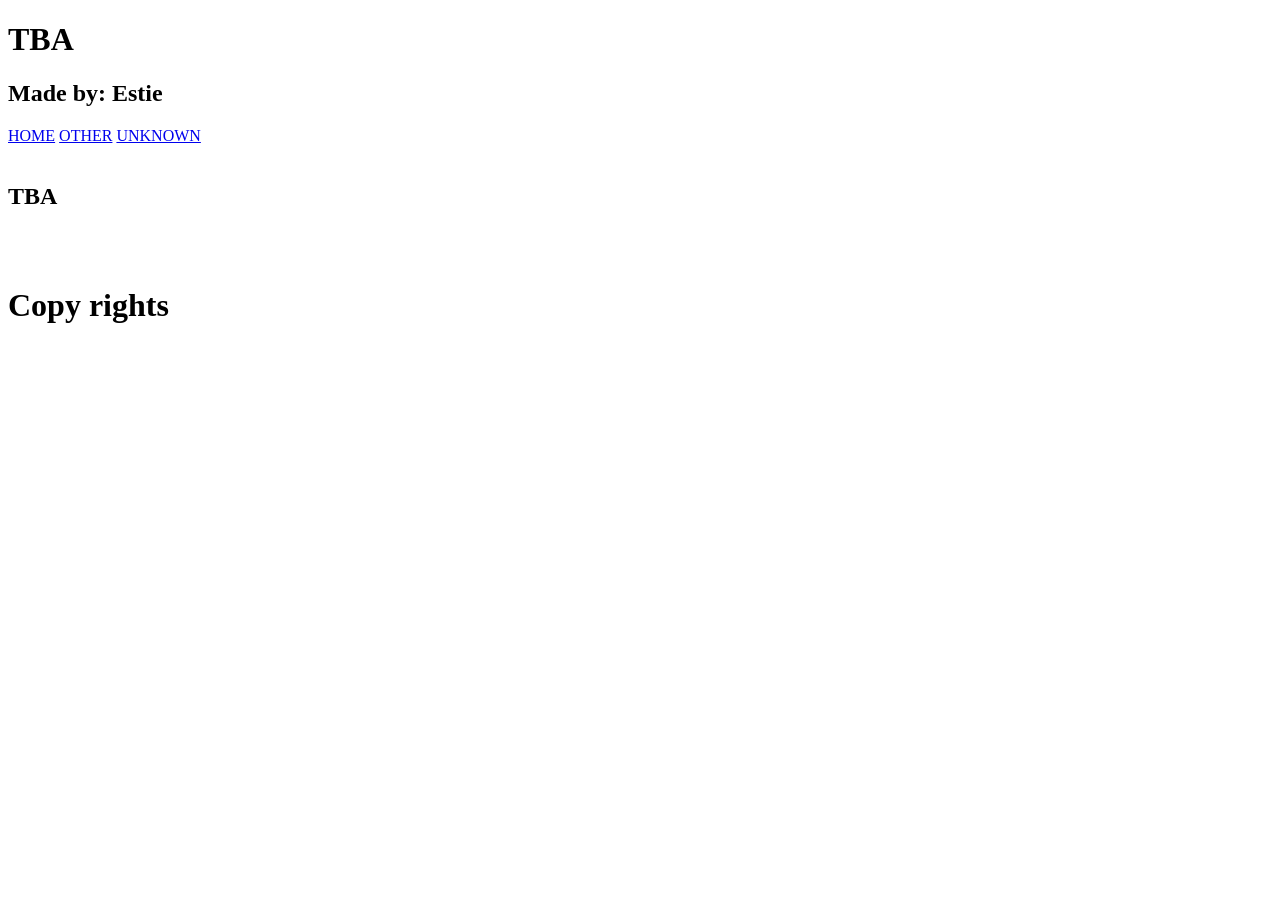
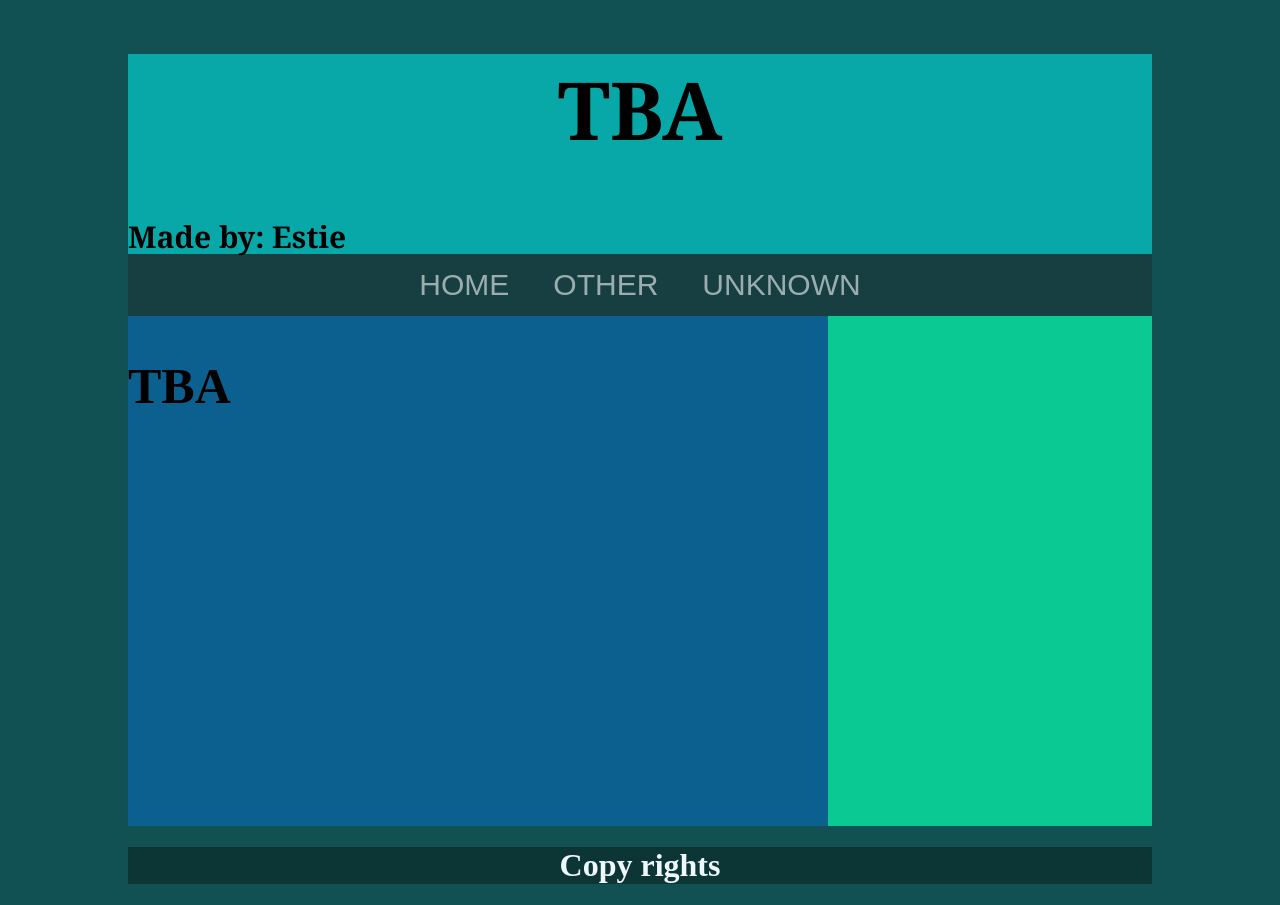
Before and after one commit to EstieBlue/Website-that-randomly-generates-topics, a plain HTML site: page index.html in a window 1280 px wide. Before the commit the page ends 800 px from the top, so only its background shows below. Drawn offline with Linux system fonts and the light colour scheme.

Commit message:
Added a css file with basic style information

```diff
--- a/index.html
+++ b/index.html
@@ -28,15 +28,16 @@
 
             <section>
                 <div class="next_to">
-                    <img src="images/IMG_20250111_191528_679.jpg" alt="">
+
+
                     <h1>TBA</h1>
                 </div>
-                <img src="images/IMG_20250111_191526_321.jpg" alt="">
+
             </section>
 
 
             <article>
-                <img src="images/IMG_20241003_115037_795.jpg" alt="">
+
             </article>
 
         </div>
--- a/style1.css
+++ b/style1.css
@@ -0,0 +1,94 @@
+.container {
+    margin-left: auto;
+    margin-right: auto;
+    width: 1024px;
+
+}
+
+body {
+    background-color: rgb(17, 81, 83);
+
+    /* this allows you to resize without the image getting desorted*/
+    background-size: cover;
+    background-repeat: no-repeat;
+    background-position: center;
+}
+
+
+header {
+    height: 200px;
+    background-color: rgba(0, 255, 255, 0.503);
+}
+
+header h1 {
+    text-align: center;
+    font-size: 80px;
+    font-family: Cambria, Cochin, Georgia, Times, 'Times New Roman', serif;
+
+}
+
+header h2 {
+    text-align: left;
+    font-size: 30px;
+    font-family: Cambria, Cochin, Georgia, Times, 'Times New Roman', serif;
+}
+
+
+
+nav {
+    background-color: rgba(34, 34, 39, 0.388);
+    text-align: center;
+    padding-top: 14px;
+    padding-bottom: 14px;
+
+}
+
+nav a {
+    text-decoration: none;
+    font-size: 30px;
+    padding-left: 20px;
+    padding-right: 20px;
+    color: rgba(255, 255, 255, 0.578);
+    font-family: Arial, Helvetica, sans-serif;
+}
+
+
+section {
+    height: 510px;
+    width: 700px;
+    background-color: rgba(0, 123, 255, 0.352);
+
+}
+section img {
+    height: 250px;
+    width: 350px;
+}
+
+article {
+    height: 510px;
+    width: 324px;
+    background-color: rgb(11, 201, 147);
+
+}
+
+.next_to {
+    display: flex;
+}
+
+footer {
+    background-color: rgba(4, 4, 3, 0.356);
+    padding-left: 10px;
+    padding-right: 10px;
+    text-align: center;
+    color: aliceblue;
+
+}
+
+article img {
+    height: 510px;
+    width: 324px;
+}
+
+section div h1 {
+    font-size: 50px;
+}
```
